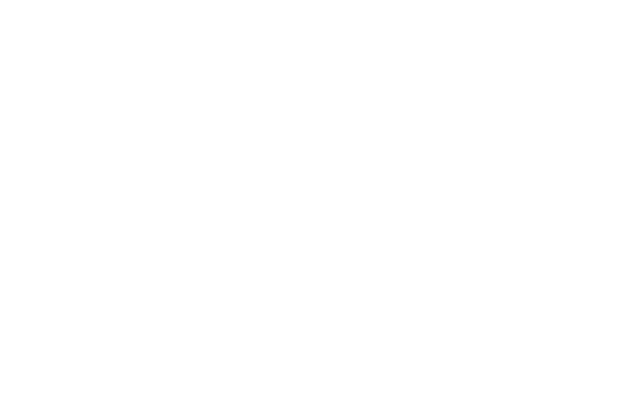
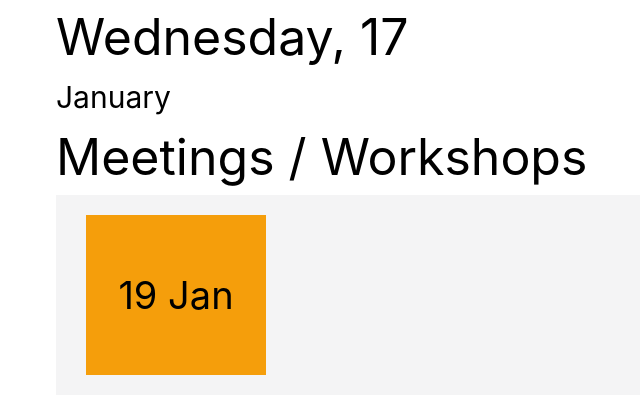
Before and after one commit to ahmedrezgui/Projet.NetFrontEnd, a React (Create React App) app: page /meeting in a window 1280 px wide. Before the commit this address had no page. Shown: the top 414 px of the page, without its empty margins (44-684 px from the left). Built offline with nearby package versions, Linux system fonts and the light colour scheme.

Commit message:
static meeting

```diff
--- a/src/App.js
+++ b/src/App.js
@@ -7,6 +7,7 @@
 import CheckEvents from './Components/checkEvents';
 import AddWork from './Components/AddWork';
 import Login from './Components/Login';
+import Meeting from './Components/meeting';
 
 
 function App() {
@@ -19,7 +20,8 @@
         <Route path="/Addevents" Component={AddWork}></Route>
         <Route path='/task' element={<TaskContainer/>}  />
         <Route path='/comments' element={<AnonymBoxCommentRefContainer/>}/>
-                    <Route path='/profile' element={<Profile />} />
+        <Route path='/profile' element={<Profile />} />
+        <Route path='/meeting' element={<Meeting />} />
 
 
       </Routes>
--- /dev/null
+++ b/src/Components/meeting.js
@@ -0,0 +1,33 @@
+import MeetingItem from "./meetingItems";
+
+function Meeting(){
+    const currentDate = new Intl.DateTimeFormat("en-us",{
+        weekday: "long",
+        month: "long",
+        day: "numeric",
+        timeZone: "UTC",
+      });
+    const formattedDate = currentDate.formatToParts()
+    const day = formattedDate[0].value
+    const month = formattedDate[2].value
+    const date = formattedDate[4].value
+    return(
+        <div className="meeting-container w-3/4 ml-[100px]">
+            <div className="time">
+                <h1 className="text-[50px] text-extrabold">
+                    <span>{day}, {date}</span>
+                </h1>
+                <h2 className="text-[30px] text-medium">
+                    <span>{month}</span>
+                </h2>
+            </div>
+            <div className="header text-[50px] text-medium">
+                Meetings / Workshops
+            </div>
+            <div className="meetings-items-container">
+                <MeetingItem></MeetingItem>
+            </div>
+        </div>
+    )
+}
+export default Meeting;
--- /dev/null
+++ b/src/Components/meetingItems.js
@@ -0,0 +1,26 @@
+function MeetingItem(meetingData){
+    const date = meetingData?.date
+    return(
+        <div className="meeting-item bg-zinc-100 px-[30px] py-[20px] h-[200px]">
+            <div className="meeting-date bg-amber-500 w-1/5 h-full flex justify-center items-center text-[38px] text-semibold">
+                19 Jan
+            </div>
+            <div className="meeting-info">
+                <h2 className="meeting-title">
+                    {meetingData?.Name}
+                </h2>
+                <p className="meeting-location">
+                    {meetingData?.Location}
+                </p>
+                <p className="meeting-description">
+                    {meetingData?.Description}
+                </p>
+            </div>
+            <div className="confirmation-buttons">
+
+            </div>
+        </div>
+
+    )
+}
+export default MeetingItem;
```
